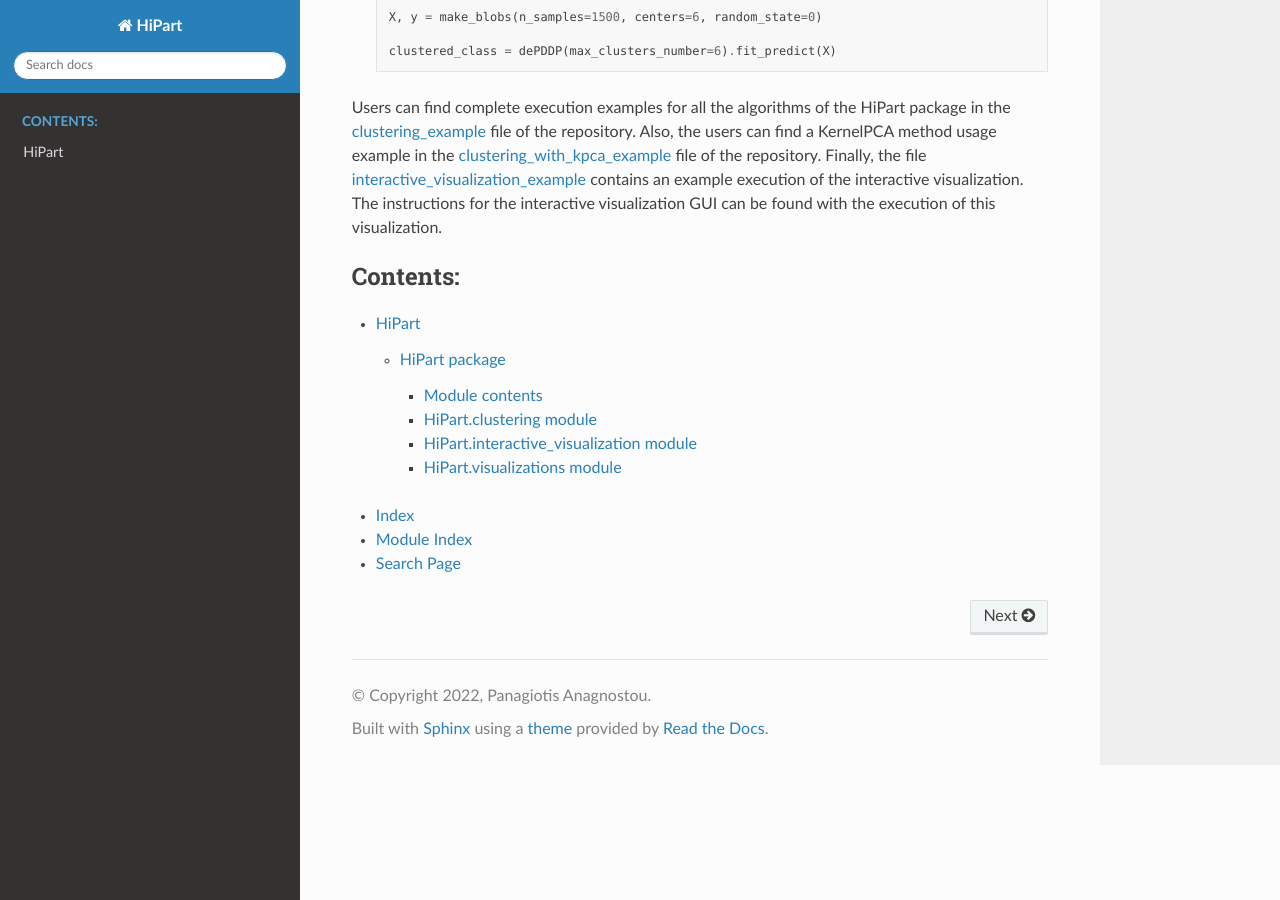
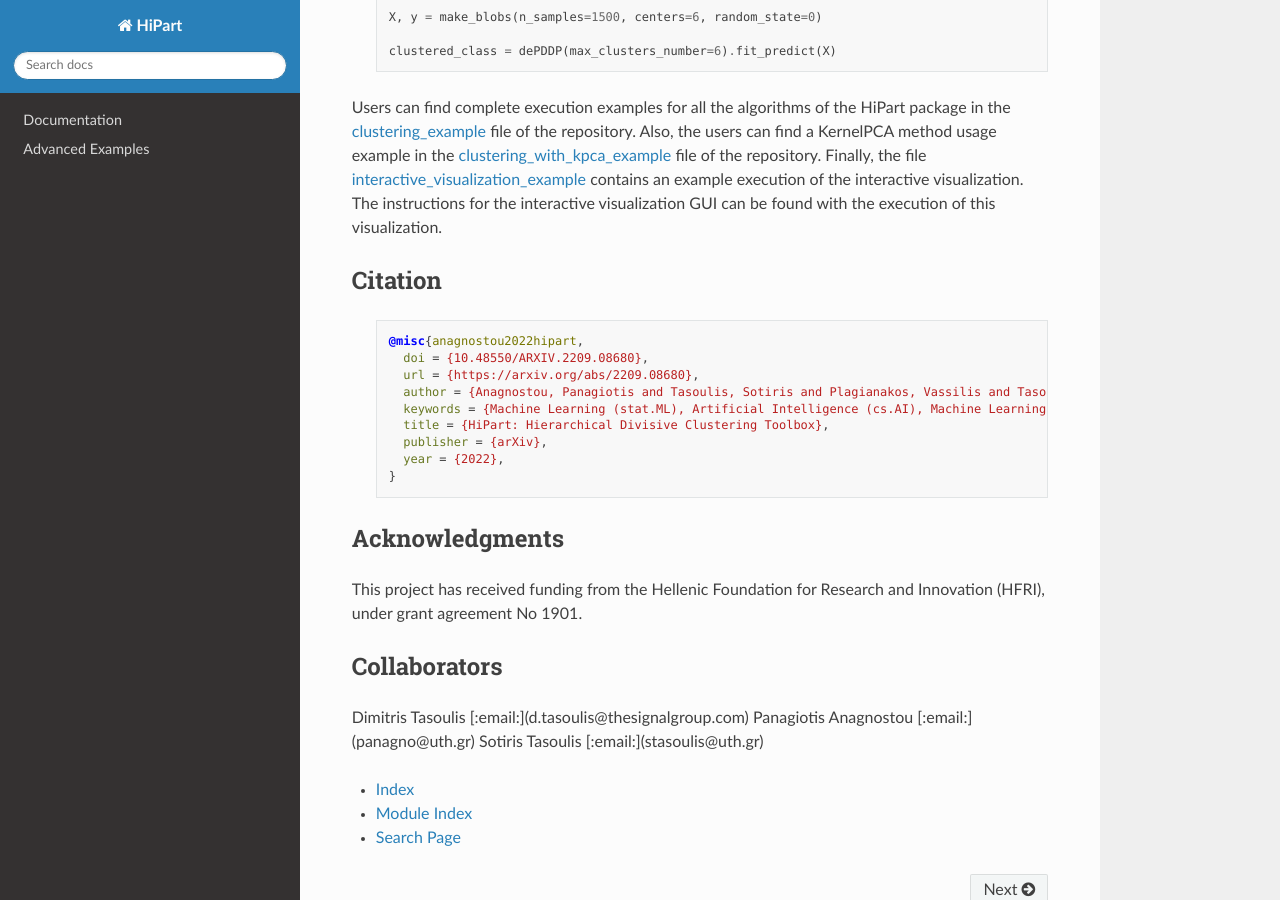
Before and after one commit to panagiotisanagnostou/HiPart, a Sphinx documentation site: the page built from docs/index.rst, in a window 1280 px wide and 900 px high, scrolled down 853 px. Built offline with Sphinx 7.4.7 and the Read the Docs theme 2.0.0, drawn with Linux system fonts in a browser that asks for light colours.

Commit message:
paper_scripts and documentation update

```diff
--- a/docs/HiPart.rst
+++ b/docs/HiPart.rst
@@ -1,7 +1,10 @@
-HiPart package
-==============
+Documentation
+=============
 
-Module contents
+.. toctree::
+   :hidden:
+
+Package contents
 ---------------
 
 .. automodule:: HiPart
@@ -9,23 +12,23 @@ Module contents
    :undoc-members:
    :show-inheritance:
 
-HiPart.clustering module
-------------------------
+Clustering module
+-----------------
 
 .. automodule:: HiPart.clustering
    :members:
    :show-inheritance:
 
-HiPart.interactive\_visualization module
-----------------------------------------
+Interactive\_visualization module
+---------------------------------
 
 .. automodule:: HiPart.interactive_visualization
    :members:
    :undoc-members:
    :show-inheritance:
 
-HiPart.visualizations module
-----------------------------
+Visualizations module
+---------------------
 
 .. automodule:: HiPart.visualizations
    :members:
--- /dev/null
+++ b/docs/examples.rst
@@ -0,0 +1,7 @@
+Advanced Examples
+=================
+
+.. toctree::
+   :maxdepth: 3
+
+   hipart-example1
--- a/docs/index.rst
+++ b/docs/index.rst
@@ -45,11 +45,40 @@ The example bellow is the simplest form of the package's execution. Shortly, it
 Users can find complete execution examples for all the algorithms of the HiPart package in the `clustering_example <https://github.com/panagiotisanagnostou/HiPart/blob/main/examples/clustering_example.py>`_ file of the repository. Also, the users can find a KernelPCA method usage example in the `clustering_with_kpca_example <https://github.com/panagiotisanagnostou/HiPart/blob/main/examples/clustering_with_kpca_example.py>`_ file of the repository. Finally, the file `interactive_visualization_example <https://github.com/panagiotisanagnostou/HiPart/blob/main/examples/interactive_visualization_example.py>`_ contains an example execution of the interactive visualization. The instructions for the interactive visualization GUI can be found with the execution of this visualization.
 
 
+Citation
+--------
+
+	.. code-block:: bibtex
+
+		@misc{anagnostou2022hipart,
+		  doi = {10.48550/ARXIV.2209.08680},
+		  url = {https://arxiv.org/abs/2209.08680},
+		  author = {Anagnostou, Panagiotis and Tasoulis, Sotiris and Plagianakos, Vassilis and Tasoulis, Dimitris},
+		  keywords = {Machine Learning (stat.ML), Artificial Intelligence (cs.AI), Machine Learning (cs.LG), FOS: Computer and information sciences, FOS: Computer and information sciences},
+		  title = {HiPart: Hierarchical Divisive Clustering Toolbox},
+		  publisher = {arXiv},
+		  year = {2022},
+		}
+
+
+Acknowledgments
+---------------
+This project has received funding from the Hellenic Foundation for Research and Innovation (HFRI), under grant agreement No 1901.
+
+
+Collaborators
+-------------
+Dimitris Tasoulis [:email:](d.tasoulis@thesignalgroup.com)
+Panagiotis Anagnostou [:email:](panagno@uth.gr)
+Sotiris Tasoulis [:email:](stasoulis@uth.gr)
+
+
+
 .. toctree::
-   :maxdepth: 0
-   :caption: Contents:
+   :hidden:
 
    modules
+   examples
 
 * :ref:`genindex`
 * :ref:`modindex`
--- a/docs/modules.rst
+++ b/docs/modules.rst
@@ -1,7 +1,7 @@
-HiPart
-======
+Documentation
+=============
 
 .. toctree::
-   :maxdepth: 4
+   :maxdepth: 2
 
    HiPart
```
Also changed, not shown: docs/hipart-example1.rst (added, +299 -0 lines), 7 other files.
